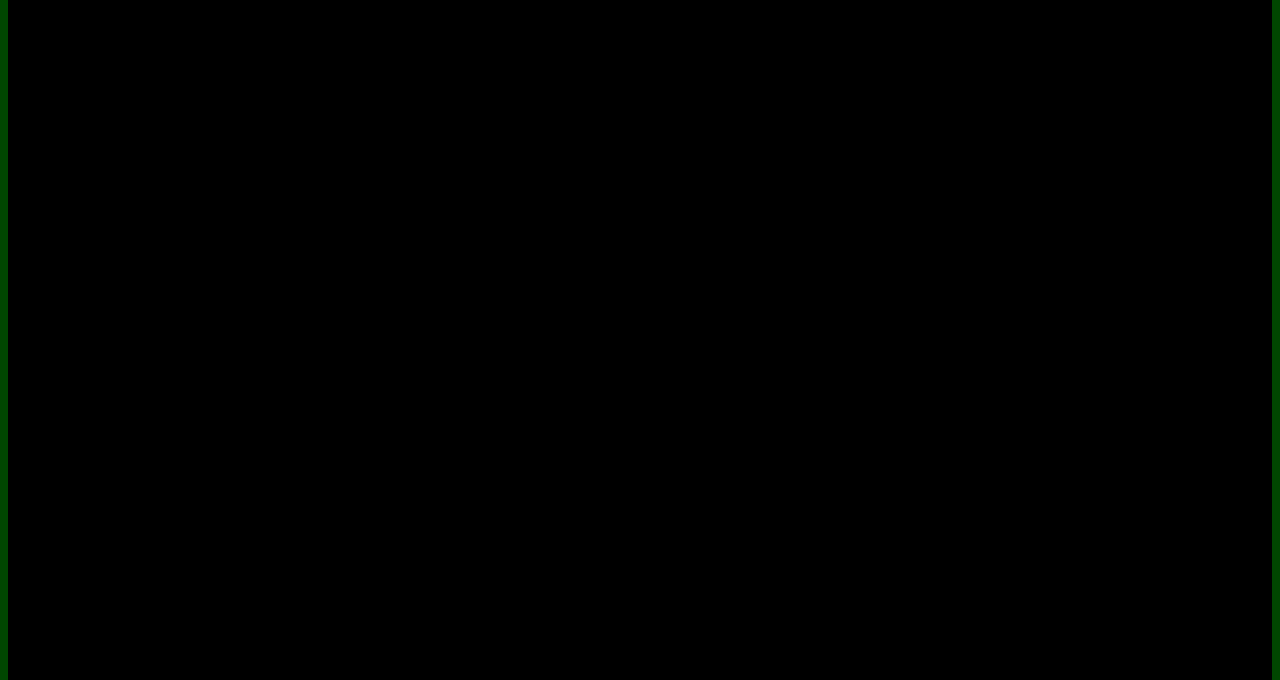
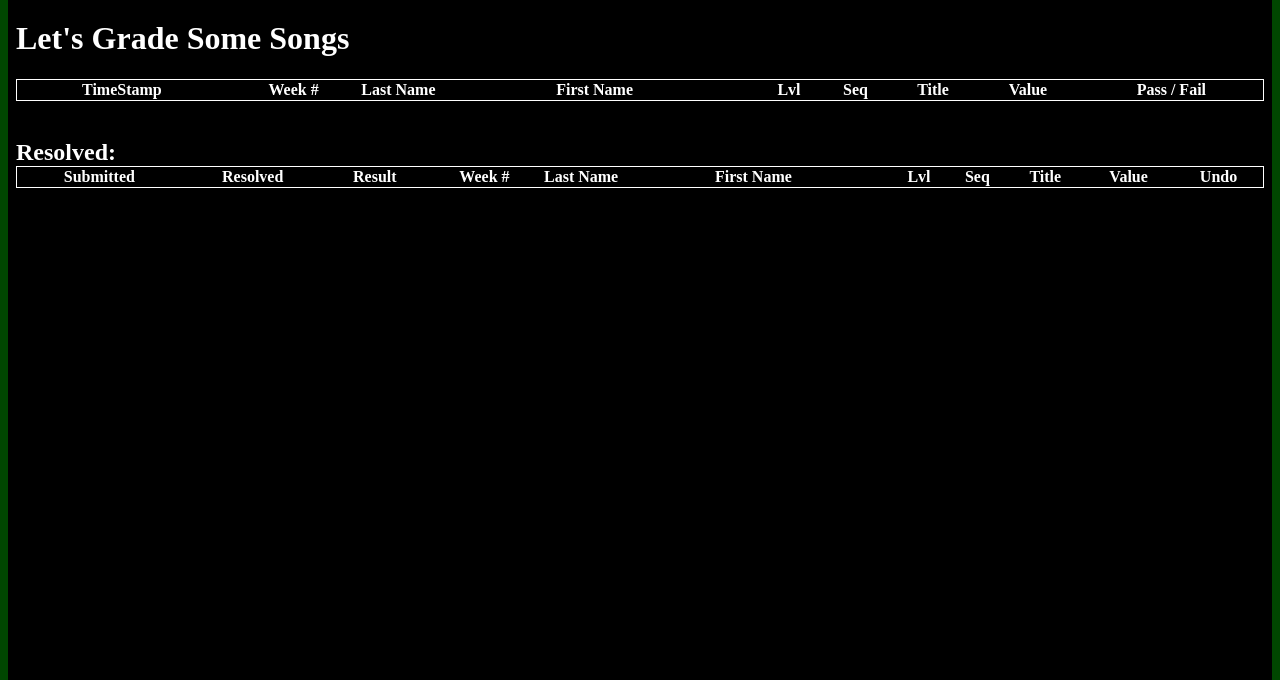
Before and after one commit to DBalint88/demo-piano-page, a plain HTML site: page index.html in a window 1280 px wide. Shown: the part 817-1497 px from the top of the page. Drawn offline with Linux system fonts and the light colour scheme.

Commit message:
Import mark-up & styling from hhs-piano-grader

```diff
--- a/index.html
+++ b/index.html
@@ -63,7 +63,41 @@
 
     </div>
     <div id="teacher-content-wrapper">
-
+      <h1>Let's Grade Some Songs</h1>
+    <table id="unresolved">
+        <tbody id="unresolved-record-wrapper">
+            <tr>
+                <th style="text-align: center;">TimeStamp</th>
+                <th style="text-align: center;">Week #</th>
+                <th style="text-align: left;">Last Name</th>
+                <th style="text-align: left;">First Name</th>
+                <th style="text-align: center;">Lvl</th>
+                <th style="text-align: center;">Seq</th>
+                <th style="text-align: center;">Title</th>
+                <th style="text-align: center;">Value</th>
+                <th style="text-align: center;">Pass / Fail</th>
+            </tr>
+        </tbody>
+    </table>
+    <br>
+    <h2>Resolved:</h2>
+    <table id="resolved">
+        <tbody id="resolved-record-wrapper">
+            <tr>
+                <th style="text-align: center;">Submitted</th>
+                <th style="text-align: center;">Resolved</th>
+                <th style="text-align: center;">Result</th>
+                <th style="text-align: center;">Week #</th>
+                <th style="text-align: left;">Last Name</th>
+                <th style="text-align: left;">First Name</th>
+                <th style="text-align: center;">Lvl</th>
+                <th style="text-align: center;">Seq</th>
+                <th style="text-align: center;">Title</th>
+                <th style="text-align: center;">Value</th>
+                <th style="text-align: center;">Undo</th>
+            </tr>
+        </tbody>
+    </table>
     </div>
   </body>
 </html>
--- a/styles.css
+++ b/styles.css
@@ -357,3 +357,41 @@ iframe {
 #view-swap-button:active {
   transform: scale(0.95);
 }
+
+table {
+  width: 100%;
+  border-collapse: collapse;
+}
+
+tr {
+  border: 1px solid white;
+}
+
+* {
+  box-sizing: border-box;
+  background-color: black;
+  color: white;
+}
+
+td {
+  vertical-align: middle;
+  padding-top: 1rem;
+  padding-bottom: 1rem;
+}
+
+form {
+  display: inline;
+  margin: 0;
+}
+
+.center-align {
+  text-align: center;
+}
+
+.left-align {
+  text-align: left;
+}
+
+.right-align {
+  text-align: right;
+}
```
